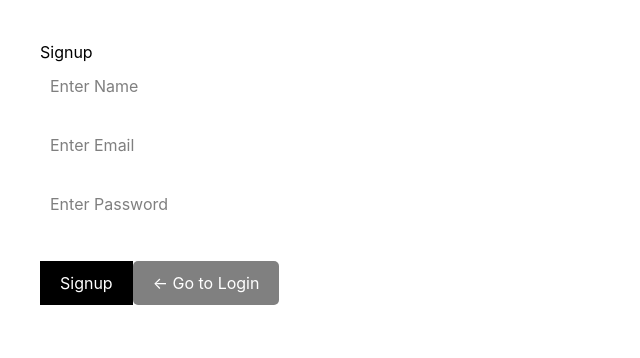
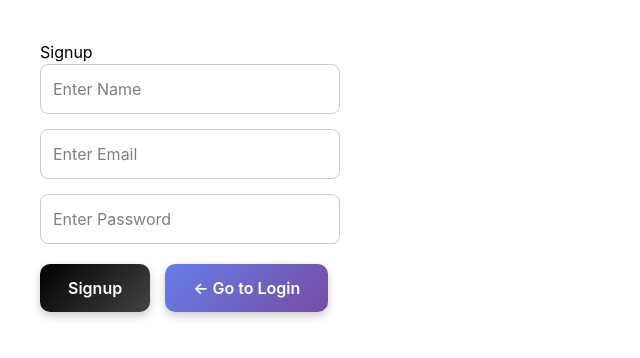
Before and after one commit to Annu-chauhan/team-task-manager, a React (Vite) app in the folder client/: page /signup in a window 1280 px wide. Shown: the top 358 px of the page, without its empty margins (0-640 px from the left). Built offline with nearby package versions, Linux system fonts and the light colour scheme.

Commit message:
improved ui design

```diff
--- a/client/src/pages/CreateProject.jsx
+++ b/client/src/pages/CreateProject.jsx
@@ -56,8 +56,10 @@ function CreateProject() {
           style={{
             display: "block",
             width: "300px",
-            padding: "10px",
+            padding: "12px",
             marginBottom: "15px",
+            borderRadius: "8px",
+            border: "1px solid #ccc",
           }}
         />
 
@@ -69,21 +71,33 @@ function CreateProject() {
             display: "block",
             width: "300px",
             height: "100px",
-            padding: "10px",
+            padding: "12px",
             marginBottom: "15px",
+            borderRadius: "8px",
+            border: "1px solid #ccc",
           }}
         />
+
+        <div
+          style={{
+            display: "flex",
+            gap: "15px",
+            marginTop: "20px",
+          }}
+        >
 
           <button
             type="submit"
             style={{
-            padding: "10px 20px",
-            backgroundColor: "black",
+              padding: "12px 28px",
+              background: "linear-gradient(135deg, #000000, #434343)",
               color: "white",
               border: "none",
+              borderRadius: "10px",
               cursor: "pointer",
-            borderRadius: "5px",
-            marginRight: "10px",
+              fontSize: "16px",
+              fontWeight: "600",
+              boxShadow: "0 4px 10px rgba(0,0,0,0.2)",
             }}
           >
             Create Project
@@ -93,16 +107,21 @@ function CreateProject() {
             type="button"
             onClick={() => window.location.href = "/dashboard"}
             style={{
-            padding: "10px 20px",
-            backgroundColor: "gray",
+              padding: "12px 28px",
+              background: "linear-gradient(135deg, #667eea, #764ba2)",
               color: "white",
               border: "none",
-            borderRadius: "5px",
+              borderRadius: "10px",
               cursor: "pointer",
+              fontSize: "16px",
+              fontWeight: "600",
+              boxShadow: "0 4px 10px rgba(0,0,0,0.2)",
             }}
           >
             ← Back to Dashboard
           </button>
+
+        </div>
 
       </form>
 
--- a/client/src/pages/CreateTask.jsx
+++ b/client/src/pages/CreateTask.jsx
@@ -56,8 +56,10 @@ function CreateTask() {
           style={{
             display: "block",
             width: "300px",
-            padding: "10px",
+            padding: "12px",
             marginBottom: "15px",
+            borderRadius: "8px",
+            border: "1px solid #ccc",
           }}
         />
 
@@ -69,38 +71,57 @@ function CreateTask() {
             display: "block",
             width: "300px",
             height: "100px",
-            padding: "10px",
+            padding: "12px",
             marginBottom: "15px",
+            borderRadius: "8px",
+            border: "1px solid #ccc",
           }}
         />
+
+        <div
+          style={{
+            display: "flex",
+            gap: "15px",
+            marginTop: "20px",
+          }}
+        >
 
           <button
             type="submit"
             style={{
-            padding: "10px 20px",
-            backgroundColor: "black",
+              padding: "12px 28px",
+              background: "linear-gradient(135deg, #000000, #434343)",
               color: "white",
               border: "none",
+              borderRadius: "10px",
               cursor: "pointer",
+              fontSize: "16px",
+              fontWeight: "600",
+              boxShadow: "0 4px 10px rgba(0,0,0,0.2)",
             }}
           >
             Create Task
           </button>
 
           <button
+            type="button"
             onClick={() => window.location.href = "/dashboard"}
             style={{
-    marginTop: "20px",
-    padding: "10px 20px",
-    backgroundColor: "gray",
+              padding: "12px 28px",
+              background: "linear-gradient(135deg, #667eea, #764ba2)",
               color: "white",
               border: "none",
-    borderRadius: "5px",
+              borderRadius: "10px",
               cursor: "pointer",
+              fontSize: "16px",
+              fontWeight: "600",
+              boxShadow: "0 4px 10px rgba(0,0,0,0.2)",
             }}
           >
             ← Back to Dashboard
           </button>
+
+        </div>
 
       </form>
 
--- a/client/src/pages/Login.jsx
+++ b/client/src/pages/Login.jsx
@@ -53,8 +53,10 @@ function Login() {
           style={{
             display: "block",
             width: "300px",
-            padding: "10px",
+            padding: "12px",
             marginBottom: "15px",
+            borderRadius: "8px",
+            border: "1px solid #ccc",
           }}
         />
 
@@ -66,37 +68,57 @@ function Login() {
           style={{
             display: "block",
             width: "300px",
-            padding: "10px",
+            padding: "12px",
             marginBottom: "15px",
+            borderRadius: "8px",
+            border: "1px solid #ccc",
           }}
         />
+
+        <div
+          style={{
+            display: "flex",
+            gap: "15px",
+            marginTop: "20px",
+          }}
+        >
 
           <button
             type="submit"
             style={{
-            padding: "10px 20px",
-            backgroundColor: "black",
+              padding: "12px 28px",
+              background: "linear-gradient(135deg, #000000, #434343)",
               color: "white",
               border: "none",
+              borderRadius: "10px",
               cursor: "pointer",
+              fontSize: "16px",
+              fontWeight: "600",
+              boxShadow: "0 4px 10px rgba(0,0,0,0.2)",
             }}
           >
             Login
           </button>
+
           <button
+            type="button"
             onClick={() => window.location.href = "/"}
             style={{
-    marginTop: "20px",
-    padding: "10px 20px",
-    backgroundColor: "gray",
+              padding: "12px 28px",
+              background: "linear-gradient(135deg, #667eea, #764ba2)",
               color: "white",
               border: "none",
-    borderRadius: "5px",
+              borderRadius: "10px",
               cursor: "pointer",
+              fontSize: "16px",
+              fontWeight: "600",
+              boxShadow: "0 4px 10px rgba(0,0,0,0.2)",
             }}
           >
             ← Back
           </button>
+
+        </div>
 
       </form>
 
--- a/client/src/pages/Signup.jsx
+++ b/client/src/pages/Signup.jsx
@@ -51,8 +51,10 @@ function Signup() {
           style={{
             display: "block",
             width: "300px",
-            padding: "10px",
+            padding: "12px",
             marginBottom: "15px",
+            borderRadius: "8px",
+            border: "1px solid #ccc",
           }}
         />
 
@@ -64,8 +66,10 @@ function Signup() {
           style={{
             display: "block",
             width: "300px",
-            padding: "10px",
+            padding: "12px",
             marginBottom: "15px",
+            borderRadius: "8px",
+            border: "1px solid #ccc",
           }}
         />
 
@@ -77,38 +81,57 @@ function Signup() {
           style={{
             display: "block",
             width: "300px",
-            padding: "10px",
+            padding: "12px",
             marginBottom: "15px",
+            borderRadius: "8px",
+            border: "1px solid #ccc",
           }}
         />
+
+        <div
+          style={{
+            display: "flex",
+            gap: "15px",
+            marginTop: "20px",
+          }}
+        >
 
           <button
             type="submit"
             style={{
-            padding: "10px 20px",
-            backgroundColor: "black",
+              padding: "12px 28px",
+              background: "linear-gradient(135deg, #000000, #434343)",
               color: "white",
               border: "none",
+              borderRadius: "10px",
               cursor: "pointer",
+              fontSize: "16px",
+              fontWeight: "600",
+              boxShadow: "0 4px 10px rgba(0,0,0,0.2)",
             }}
           >
             Signup
           </button>
 
           <button
+            type="button"
             onClick={() => window.location.href = "/login"}
             style={{
-    marginTop: "20px",
-    padding: "10px 20px",
-    backgroundColor: "gray",
+              padding: "12px 28px",
+              background: "linear-gradient(135deg, #667eea, #764ba2)",
               color: "white",
               border: "none",
-    borderRadius: "5px",
+              borderRadius: "10px",
               cursor: "pointer",
+              fontSize: "16px",
+              fontWeight: "600",
+              boxShadow: "0 4px 10px rgba(0,0,0,0.2)",
             }}
           >
             ← Go to Login
           </button>
+
+        </div>
 
       </form>
 
```
Lines whose indentation alone changed are shown as unchanged.
